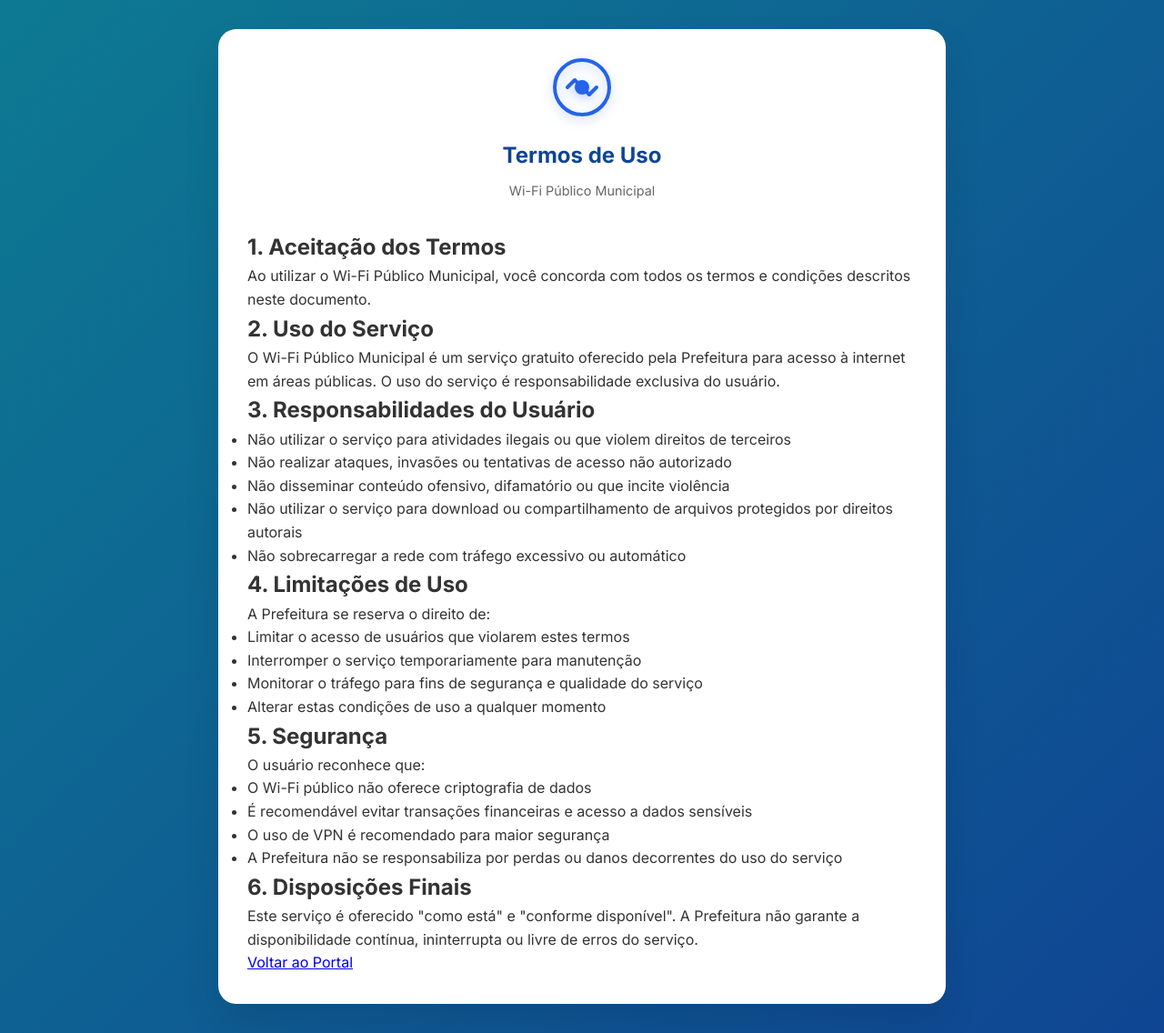
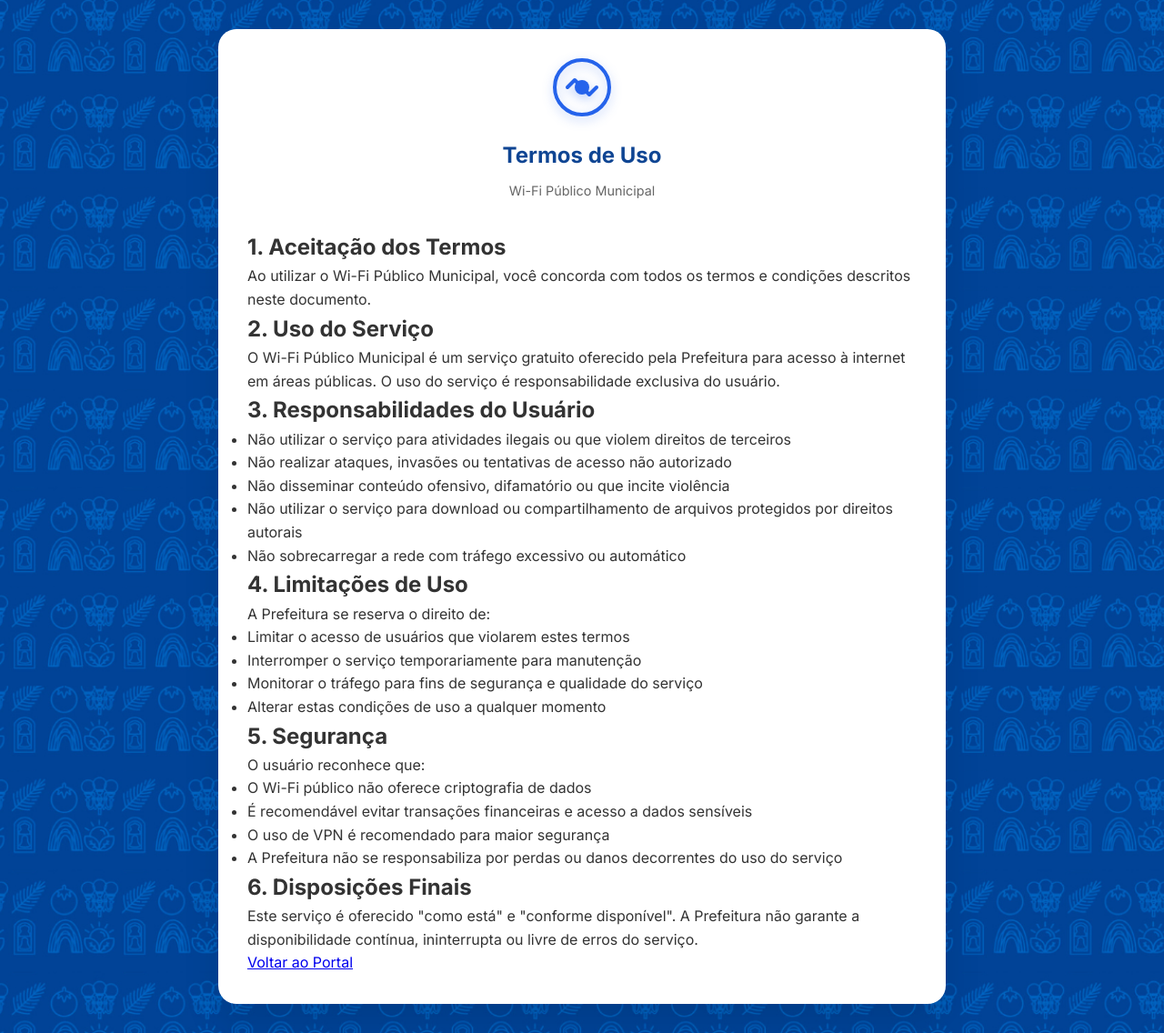
Before and after one commit to joaocurityba/wifi-portal, a Flask app: page /termos in a window 1280 px wide. Shown: the whole page at 91% size. Run offline with Flask 3, Linux system fonts and the light colour scheme; parts of the project's set-up code (start-up, migrations or seed data) failed here and were passed over.

Commit message:
Atualização frontend

```diff
--- a/static/css/style.css
+++ b/static/css/style.css
@@ -7,7 +7,16 @@
 
 body {
     font-family: 'Inter', -apple-system, BlinkMacSystemFont, 'Segoe UI', Roboto, sans-serif;
-    background: linear-gradient(135deg, #0D7A92 0%, #0F4593 100%);
+
+    /* Imagem de background */
+    background-image: url("/static/images/bg-wifi4.png");
+    background-size: cover;
+    background-position: center;
+    background-repeat: no-repeat;
+
+    /* Fallback caso a imagem não carregue */
+    background-color: #0F4593;
+
     min-height: 100vh;
     display: flex;
     align-items: center;
```
Also changed, not shown: static/images/bg-wifi4.png (added).
